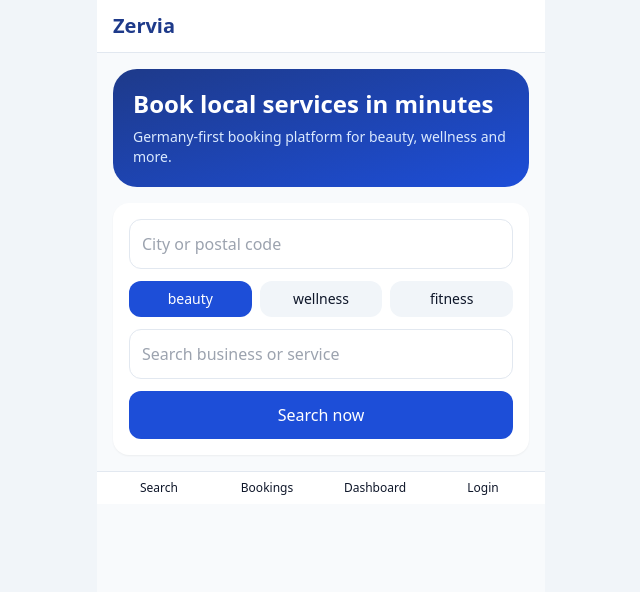
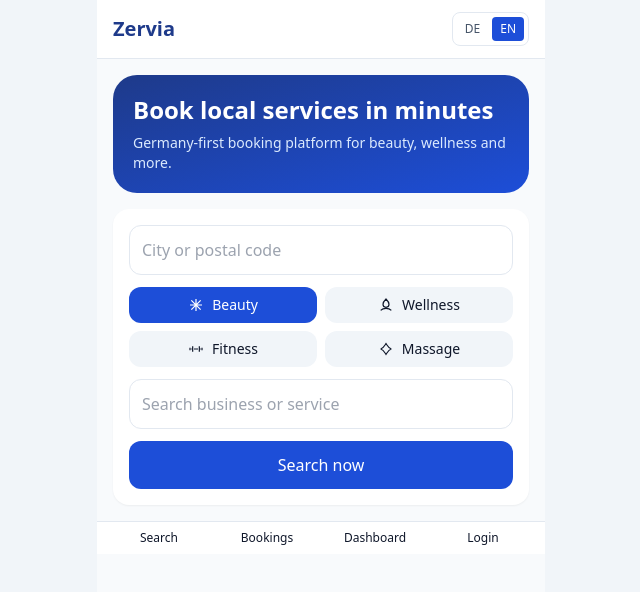
Before and after one commit to Jack007777/zervia, a Next.js app in the folder apps/web/: page /1 in a window 1280 px wide. Shown: the top 592 px of the page, without its empty margins (319-959 px from the left). Built offline with nearby package versions, Linux system fonts and the light colour scheme.

Commit message:
feat(web): add locale switcher and category icons with massage option

```diff
--- a/apps/web/app/[locale]/layout.tsx
+++ b/apps/web/app/[locale]/layout.tsx
@@ -21,9 +21,25 @@
     <QueryProvider>
       <div className="mx-auto min-h-screen max-w-md bg-slate-50">
         <header className="sticky top-0 z-10 border-b bg-white/90 px-4 py-3 backdrop-blur">
-          <Link href={`/${resolvedLocale}`} className="text-xl font-bold text-brand-700">
-            Zervia
-          </Link>
+          <div className="flex items-center justify-between">
+            <Link href={`/${resolvedLocale}`} className="text-xl font-bold text-brand-700">
+              Zervia
+            </Link>
+            <div className="flex items-center gap-1 rounded-lg border bg-white p-1 text-xs">
+              <Link
+                href="/de"
+                className={`rounded px-2 py-1 ${resolvedLocale === 'de' ? 'bg-brand-500 text-white' : 'text-slate-600'}`}
+              >
+                DE
+              </Link>
+              <Link
+                href="/en"
+                className={`rounded px-2 py-1 ${resolvedLocale === 'en' ? 'bg-brand-500 text-white' : 'text-slate-600'}`}
+              >
+                EN
+              </Link>
+            </div>
+          </div>
         </header>
         <main className="px-4 py-4">{children}</main>
         <InstallPrompt />
--- a/apps/web/app/[locale]/page.tsx
+++ b/apps/web/app/[locale]/page.tsx
@@ -3,11 +3,13 @@
 import { useParams, useRouter } from 'next/navigation';
 import { useState } from 'react';
 
+import { CategoryIcon } from '../../src/components/CategoryIcon';
+
 export default function HomePage() {
   const { locale } = useParams<{ locale: string }>();
   const [city, setCity] = useState('');
   const [query, setQuery] = useState('');
-  const [category, setCategory] = useState('beauty');
+  const [category, setCategory] = useState<'beauty' | 'wellness' | 'fitness' | 'massage'>('beauty');
   const router = useRouter();
 
   function onSearch() {
@@ -38,16 +40,17 @@
           value={city}
           onChange={(e) => setCity(e.target.value)}
         />
-        <div className="grid grid-cols-3 gap-2">
-          {['beauty', 'wellness', 'fitness'].map((item) => (
+        <div className="grid grid-cols-2 gap-2">
+          {(['beauty', 'wellness', 'fitness', 'massage'] as const).map((item) => (
             <button
               key={item}
               type="button"
               onClick={() => setCategory(item)}
-              className={`rounded-xl px-3 py-2 text-sm ${
+              className={`flex items-center justify-center gap-2 rounded-xl px-3 py-2 text-sm capitalize ${
                 category === item ? 'bg-brand-500 text-white' : 'bg-slate-100'
               }`}
             >
+              <CategoryIcon category={item} />
               {item}
             </button>
           ))}
--- /dev/null
+++ b/apps/web/src/components/CategoryIcon.tsx
@@ -0,0 +1,38 @@
+type Props = {
+  category: 'beauty' | 'wellness' | 'fitness' | 'massage';
+  className?: string;
+};
+
+export function CategoryIcon({ category, className = 'h-4 w-4' }: Props) {
+  if (category === 'beauty') {
+    return (
+      <svg viewBox="0 0 24 24" className={className} aria-hidden="true" fill="none" stroke="currentColor" strokeWidth="1.8">
+        <path d="M12 3v18M3 12h18M5 5l14 14M19 5L5 19" />
+      </svg>
+    );
+  }
+
+  if (category === 'wellness') {
+    return (
+      <svg viewBox="0 0 24 24" className={className} aria-hidden="true" fill="none" stroke="currentColor" strokeWidth="1.8">
+        <path d="M12 3c-3 3-4.5 5.3-4.5 8A4.5 4.5 0 0012 15.5 4.5 4.5 0 0016.5 11C16.5 8.3 15 6 12 3z" />
+        <path d="M4 20c2-2 4-3 8-3s6 1 8 3" />
+      </svg>
+    );
+  }
+
+  if (category === 'fitness') {
+    return (
+      <svg viewBox="0 0 24 24" className={className} aria-hidden="true" fill="none" stroke="currentColor" strokeWidth="1.8">
+        <path d="M3 10v4M21 10v4M7 8v8M17 8v8M9 12h6" />
+        <path d="M5 12h2M17 12h2" />
+      </svg>
+    );
+  }
+
+  return (
+    <svg viewBox="0 0 24 24" className={className} aria-hidden="true" fill="none" stroke="currentColor" strokeWidth="1.8">
+      <path d="M4 12c4-1 6-5 8-8 2 3 4 7 8 8-4 1-6 5-8 8-2-3-4-7-8-8z" />
+    </svg>
+  );
+}
```
